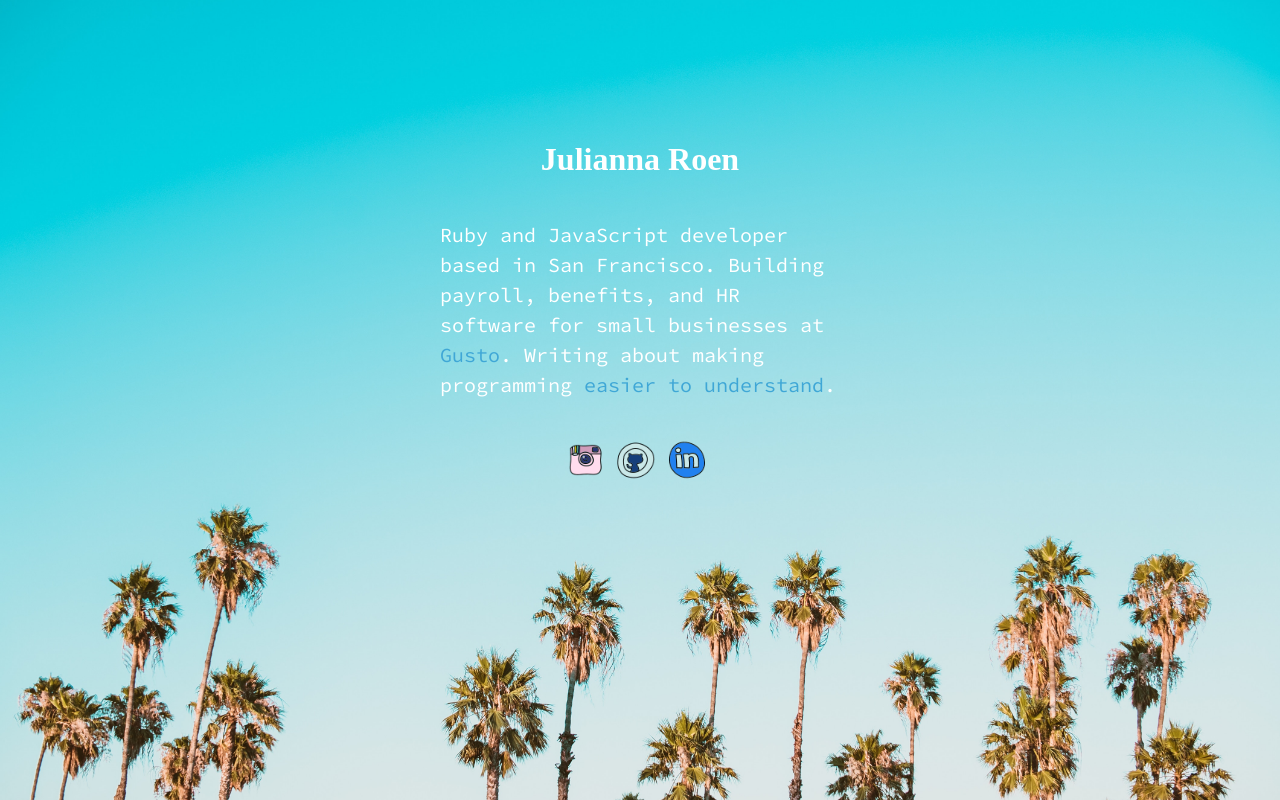
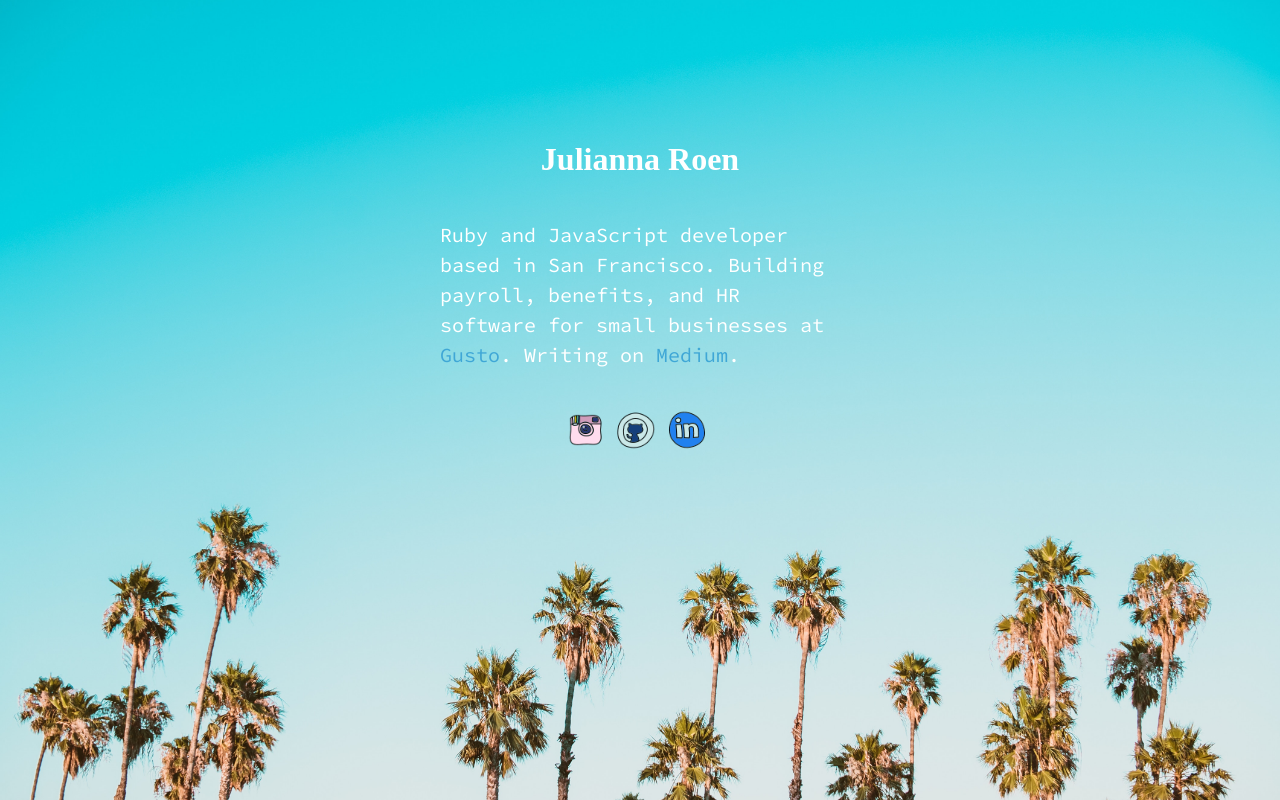
Before and after one commit to juliannaroen/julianna, a React (Create React App) app: page / in a window 1280 px wide. Built offline with nearby package versions, Linux system fonts and the light colour scheme; a web font is replaced by a local one.

Commit message:
Copy updates

```diff
--- a/src/App.jsx
+++ b/src/App.jsx
@@ -26,14 +26,14 @@ class App extends Component {
               target="_blank"
               rel="noopener noreferrer"
               onClick={this.trackEvent('Gusto')}
-            >Gusto</a>. Writing about making programming{' '}
+            >Gusto</a>. Writing on{' '}
             <a
               href="https://medium.com/@juliannaroen"
               target="_blank"
               rel="noopener noreferrer"
               onClick={this.trackEvent('Medium')}
             >
-            easier to understand</a>.
+            Medium</a>.
           </p>
         </div>
         { this.renderSocial() }
```
